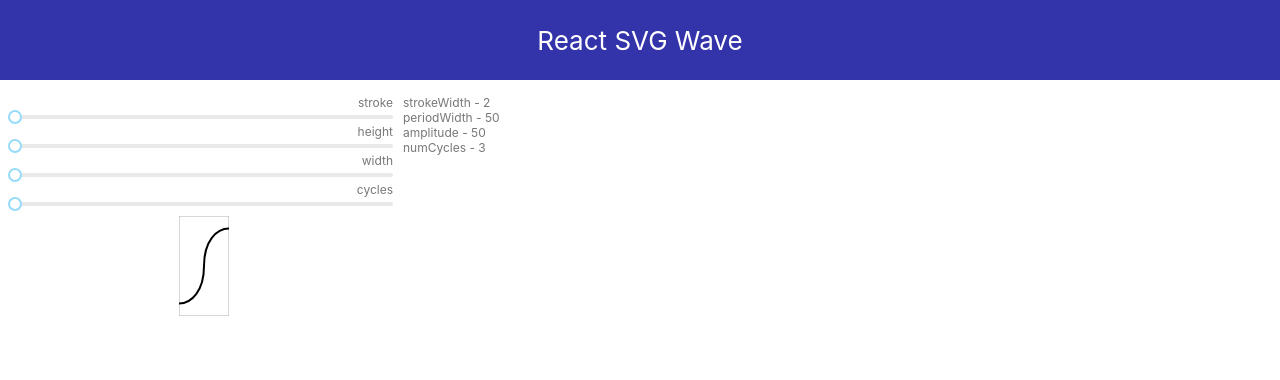
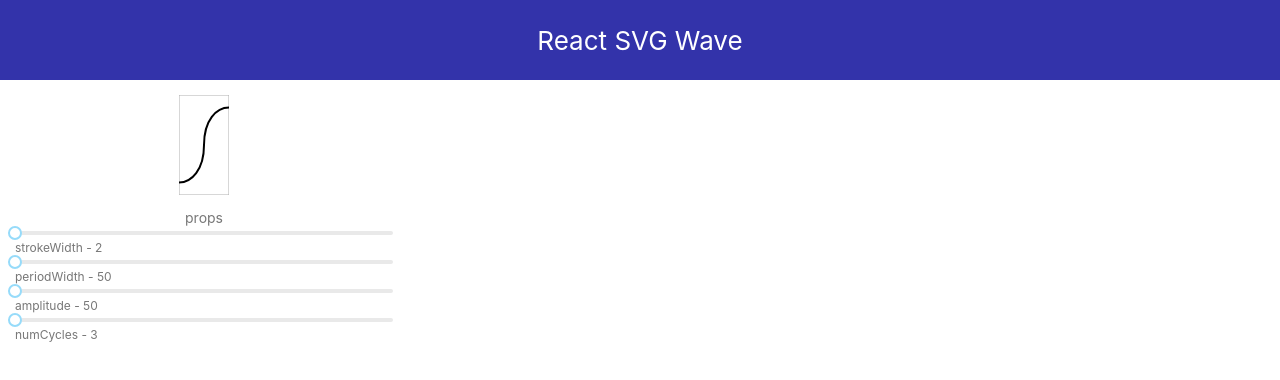
Before and after one commit to seanhaneberg/svg-experiments, a React (Create React App) app: page / in a window 1280 px wide. Shown: the top 380 px of the page. Built offline with nearby package versions, Linux system fonts and the light colour scheme.

Commit message:
Decouple Components (#13)
* create component monitor

* polish monitor

* rearranging

* Make wave stateless

* SVGWaveController owns the state

* make a slider for each prop

* got sliders working e2e

* wire up mins & maxes

* cleanup

* clean up

```diff
--- a/src/App.jsx
+++ b/src/App.jsx
@@ -1,5 +1,5 @@
 import React, { Component } from 'react';
-import SVGWave from './SVGWave';
+import SVGWaveController from './SVGWaveController';
 import './App.css';
 
 class App extends Component {
@@ -11,7 +11,7 @@ class App extends Component {
           React SVG Wave
         </header>
         <div style={{ margin: 10 }}>
-          <SVGWave/>
+          <SVGWaveController />
         </div>
       </div >
     );
--- /dev/null
+++ b/src/ComponentMonitor.css
@@ -0,0 +1,8 @@
+.slider-pane {
+  float: left;
+  padding: 5px;
+  width: 30%;
+  text-align: right;
+  color: #777777;
+  font-size: 12px;
+}
--- /dev/null
+++ b/src/ComponentMonitor.jsx
@@ -0,0 +1,35 @@
+import React, { Component } from 'react';
+import MetadataSliders from './MetadataSliders';
+import './ComponentMonitor.css'
+
+class ComponentMonitor extends Component {
+  constructor(props) {
+    super(props);
+
+    const subjectProps = this.props.subject.props;
+    const propKeys = subjectProps ? Object.keys(subjectProps) : [];
+    const initialState = {};
+    propKeys.map((val, index) => {
+      return initialState[index] = val;
+    });
+    this.state = { initialState };
+  }
+
+  render() {
+    return (
+      <div className="container">
+        <div className="slider-pane">
+          <MetadataSliders
+            title="props"
+            onChange={this.props.onChange}
+            metadata={this.props.subject.props}
+            mins={this.props.mins}
+            maxes={this.props.maxes}
+          />
+        </div>
+      </div>
+    );
+  }
+}
+
+export default ComponentMonitor;
--- a/src/MetadataRenderer.css
+++ /dev/null
@@ -1,5 +0,0 @@
-.metadata-item {
-  text-align: left;
-  color: #777777;
-  font-size: 12px;
-}
--- a/src/MetadataRenderer.jsx
+++ /dev/null
@@ -1,18 +0,0 @@
-import React, { Component } from 'react';
-import './MetadataRenderer.css'
-
-class MetadataRenderer extends Component {
-  render() {
-    // Process all fields on the metadata object
-    const metadata = this.props.metadata ? this.props.metadata : {};
-    const items = Object.keys(metadata).map((key, index) => {
-      const item = metadata[key];
-      return (
-        <div key={index}> {key} - {item} </div>
-      );
-    });
-    return (<div className="metadata-item">{items}</div>);
-  }
-}
-
-export default MetadataRenderer;
--- /dev/null
+++ b/src/MetadataSliders.css
@@ -0,0 +1,11 @@
+.metadata-item {
+  text-align: left;
+  color: #777777;
+  font-size: 12px;
+}
+
+.metadata-title {
+  text-align: center;
+  color: #777777;
+  font-size: 14px;
+}
--- /dev/null
+++ b/src/MetadataSliders.jsx
@@ -0,0 +1,49 @@
+import React, { Component } from 'react';
+import Slider from 'rc-slider';
+import 'rc-slider/assets/index.css';
+import './MetadataSliders.css';
+
+class MetadataSliders extends Component {
+
+  onChange(fieldName, oldVal, newVal) {
+    return this.props.onChange(fieldName, oldVal, newVal);
+  }
+
+  render() {
+    // Process all fields on the metadata object
+    const metadata = this.props.metadata ? this.props.metadata : {};
+    const items = Object.keys(metadata).map((fieldName, index) => {
+      const curFieldVal = metadata[fieldName];
+      return (
+        <div key={index}>
+          <Slider
+            min={this.props.mins[fieldName]}
+            max={this.props.maxes[fieldName]}
+            onChange={(newVal) => {
+              return this.onChange(fieldName, curFieldVal, newVal);
+            }}
+          />
+          <div> {fieldName} - {curFieldVal} </div>
+        </div>
+      );
+    });
+
+    let title = null;
+    if (this.props.title && items.length > 0) {
+      title = (
+        <div className="metadata-title">
+          {this.props.title}
+        </div>
+      );
+    }
+
+    return (
+      <div>
+        {title}
+        <div className="metadata-item">{items}</div>
+      </div>
+    );
+  }
+}
+
+export default MetadataSliders;
--- a/src/SVGWave.css
+++ b/src/SVGWave.css
@@ -1,12 +1,3 @@
-.slider-pane {
-  float: left;
-  padding: 5px;
-  width: 30%;
-  text-align: right;
-  color: #777777;
-  font-size: 12px;
-}
-
 .data-pane {
   float: left;
   padding: 5px;
@@ -22,10 +13,6 @@
   border-width: 1px;
 }
 
-.container {
-
-}
-
 .wave {
   animation: slide 1s linear infinite;
 }
--- a/src/SVGWave.jsx
+++ b/src/SVGWave.jsx
@@ -1,56 +1,14 @@
 import React, { Component } from 'react';
-import Slider from 'rc-slider';
 import './SVGWave.css'
-import 'rc-slider/assets/index.css';
-import MetadataRenderer from './MetadataRenderer';
-
-const minStroke = 2;
-const maxStroke = 10;
-
-const minPeriodWidth = 50;
-const maxPeriodWidth = 150;
-
-const minAmplitude = 50;
-const maxAmplitude = 150;
-
-const minCycles = 3;
-const maxCycles = 7;
 
 class SVGWave extends Component {
-  constructor(props) {
-    super(props);
-
-    this.state = {
-      strokeWidth: minStroke,
-      periodWidth: minPeriodWidth,
-      amplitude: minAmplitude,
-      numCycles: minCycles,
-    };
-  }
-
-  handleAmplitudeChange(val) {
-    this.setState({ amplitude: val });
-  }
-
-  handleWidthChange(val) {
-    this.setState({ periodWidth: val });
-  }
-
-  handleStrokeChange(val) {
-    this.setState({ strokeWidth: val });
-  }
-
-  handleCyclesChange(val) {
-    this.setState({ numCycles: val });
-  }
 
   render() {
-
-    const amplitude = this.state.amplitude;
+    const amplitude = this.props.amplitude;
     const height = amplitude * 2;
-    const periodWidth = this.state.periodWidth;
-    const strokeWidth = this.state.strokeWidth;
-    const width = (periodWidth * (this.state.numCycles - 2));
+    const periodWidth = this.props.periodWidth;
+    const strokeWidth = this.props.strokeWidth;
+    const width = (periodWidth * (this.props.numCycles - 2));
     const startX = 0;
     const startY = height / 2;
 
@@ -66,9 +24,7 @@ class SVGWave extends Component {
     const dx2 = dx;
     const dy2 = dy1;
 
-    const metadata = this.state;
-
-    const numCycles = this.state.numCycles;
+    const numCycles = this.props.numCycles;
 
     let suffix = '';
 
@@ -76,7 +32,7 @@ class SVGWave extends Component {
     for (let i = 1; i < numCycles; i++) {
       // Every other cycle needs inverted control points
       let thisY = (i % 2) ? startY + (startY - dy1) : dy1;
-      suffix += `S ${dx + (i  * periodWidth)} ${thisY} ${dx + (periodWidth * i)} ${startY}`;
+      suffix += `S ${dx + (i * periodWidth)} ${thisY} ${dx + (periodWidth * i)} ${startY}`;
     }
 
     const dProp =
@@ -87,40 +43,10 @@ class SVGWave extends Component {
       ${dx2} ${dy2}
       ${dx} ${dy}
       ${suffix}`;
+
     return (
       // Need to return:
       <div className="container">
-        <div className="slider-pane">
-          stroke
-          <Slider
-            min={minStroke}
-            max={maxStroke}
-            onChange={this.handleStrokeChange.bind(this)}
-          />
-          height
-          <Slider
-            min={minAmplitude}
-            max={maxAmplitude}
-            onChange={this.handleAmplitudeChange.bind(this)}
-          />
-          width
-          <Slider
-            min={minPeriodWidth}
-            max={maxPeriodWidth}
-            onChange={this.handleWidthChange.bind(this)}
-          />
-          cycles
-          <Slider
-            min={minCycles}
-            max={maxCycles}
-            onChange={this.handleCyclesChange.bind(this)}
-          />
-        </div>
-        <div className="data-pane">
-          <MetadataRenderer
-            metadata={metadata}
-          />
-        </div>
         <div className="content-pane">
           <svg height={height} width={width}>
             <rect
--- /dev/null
+++ b/src/SVGWaveController.jsx
@@ -0,0 +1,73 @@
+import React, { Component } from 'react';
+import './SVGWave.css'
+import SVGWave from './SVGWave';
+import ComponentMonitor from './ComponentMonitor';
+
+const minStroke = 2;
+const maxStroke = 10;
+const minPeriodWidth = 50;
+const maxPeriodWidth = 150;
+const minAmplitude = 50;
+const maxAmplitude = 150;
+const minCycles = 3;
+const maxCycles = 7;
+
+class SVGWaveController extends Component {
+  constructor(props) {
+    super(props);
+
+    this.state = {
+      strokeWidth: minStroke,
+      periodWidth: minPeriodWidth,
+      amplitude: minAmplitude,
+      numCycles: minCycles,
+    };
+  }
+
+  onChange(fieldName, oldVal, newVal) {
+    const newState = {};
+    newState[fieldName] = newVal;
+    this.setState(newState);
+  }
+
+  render() {
+    const wave = (
+      <SVGWave
+        strokeWidth={this.state.strokeWidth}
+        periodWidth={this.state.periodWidth}
+        amplitude={this.state.amplitude}
+        numCycles={this.state.numCycles}
+      />
+    );
+
+    const monitor = (
+      <ComponentMonitor
+        subject={wave}
+
+        mins={{
+          strokeWidth: minStroke,
+          periodWidth: minPeriodWidth,
+          amplitude: minAmplitude,
+          numCycles: minCycles,
+        }}
+
+        maxes={{
+          strokeWidth: maxStroke,
+          periodWidth: maxPeriodWidth,
+          amplitude: maxAmplitude,
+          numCycles: maxCycles,
+        }}
+
+        onChange={this.onChange.bind(this)}
+      />
+    );
+    return (
+      <div>
+        {wave}
+        {monitor}
+      </div>
+    );
+  }
+}
+
+export default SVGWaveController;
```
